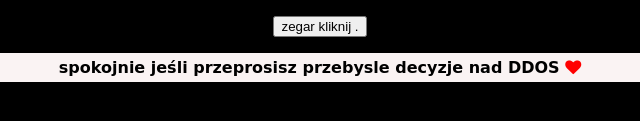
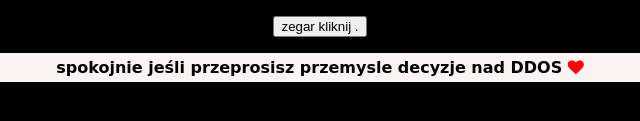
Before and after one commit to takitamprogram/programik, a plain HTML site: page index.html in a window 1280 px wide. Shown: the part 419-540 px from the top of the page, 320-960 px from the left. Drawn offline with nearby package versions, Linux system fonts and the light colour scheme; no server answers.

Commit message:
Update index.html

```diff
--- a/index.html
+++ b/index.html
@@ -35,7 +35,7 @@
 	</div>
 
 	<div class="footer">
-		<p>spokojnie jeśli przeprosisz przebysle decyzje nad DDOS  <i class="fa fa-heart"></i></p>
+		<p>spokojnie jeśli przeprosisz przemysle decyzje nad DDOS  <i class="fa fa-heart"></i></p>
 	</div>
 </body>
 
```
